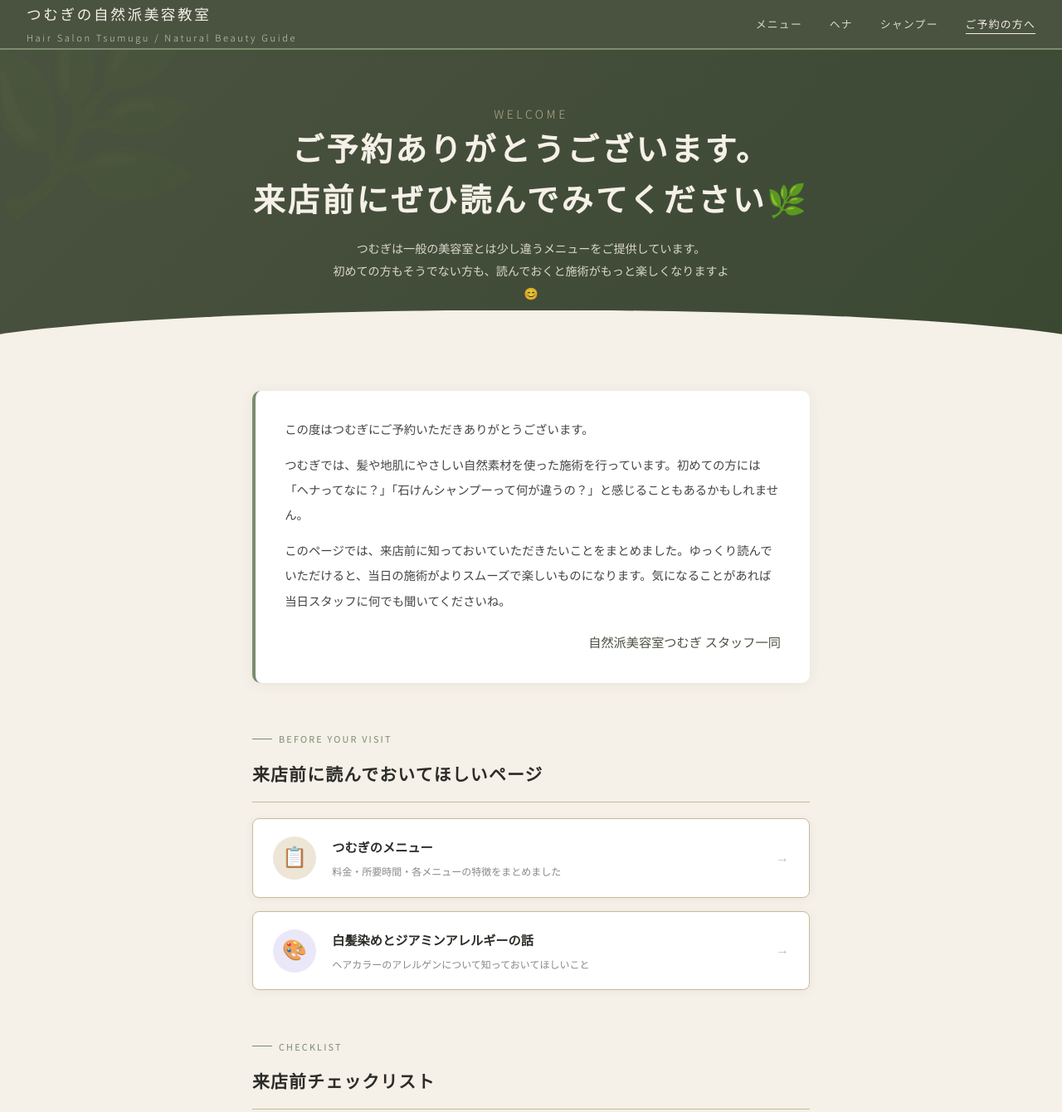
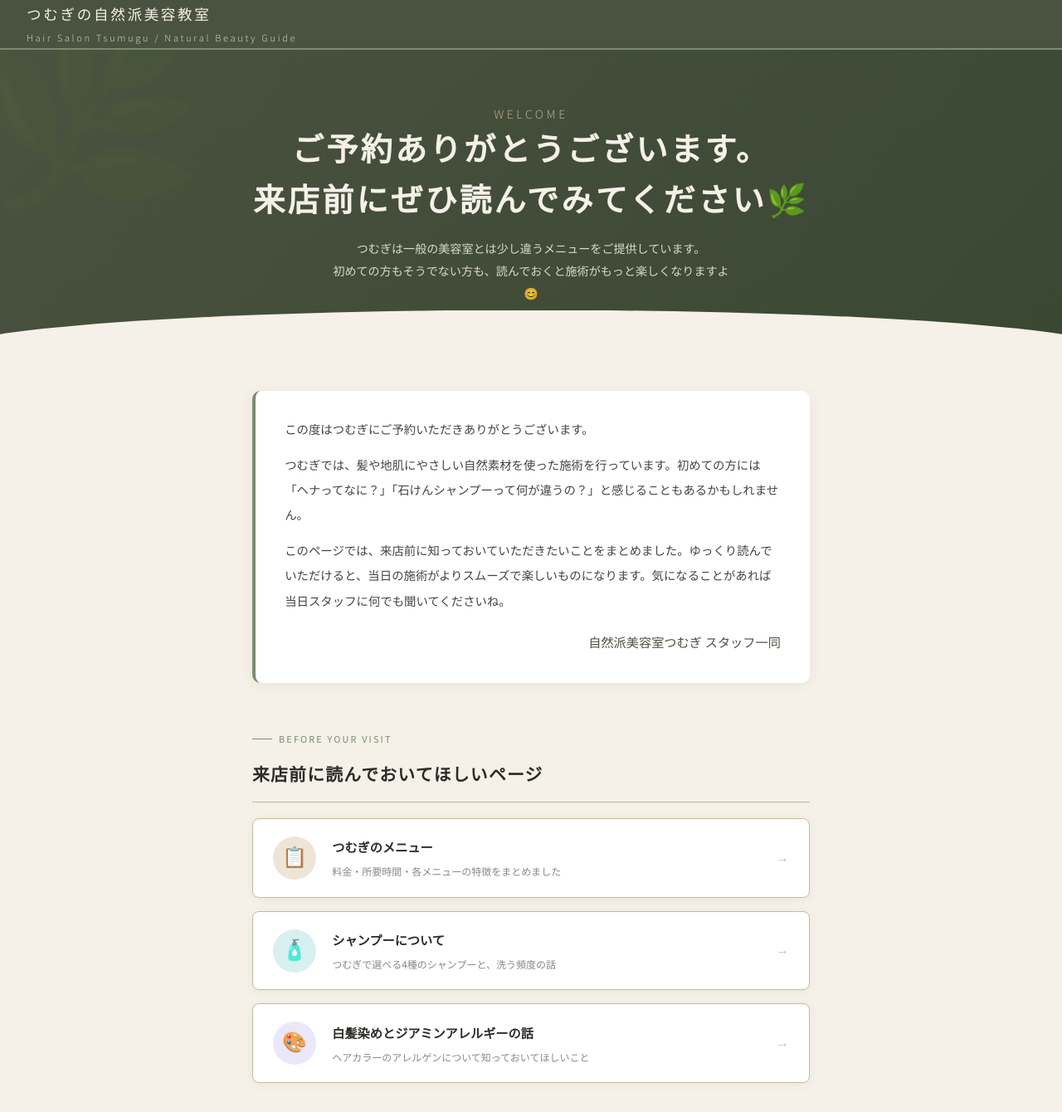
Before and after one commit to reenn0426-jpg/tsumugi-beauty, a plain HTML site: page tsumugi-all-pages_1/welcome.html in a window 1280 px wide. Shown: the top 1340 px of the page at 83% size. Drawn offline with Linux system fonts and the light colour scheme; a web font is replaced by a local one.

Commit message:
Add files via upload

```diff
--- a/tsumugi-all-pages_1/welcome.html
+++ b/tsumugi-all-pages_1/welcome.html
@@ -34,7 +34,6 @@
     padding: 0 2rem;
     display: flex;
     align-items: center;
-    justify-content: space-between;
     height: 60px;
     border-bottom: 2px solid var(--sage);
   }
@@ -54,25 +53,6 @@
     opacity: .75;
     display: block;
   }
-
-  nav a {
-    color: var(--cream);
-    text-decoration: none;
-    font-family: 'Noto Sans JP', sans-serif;
-    font-size: .8rem;
-    font-weight: 300;
-    letter-spacing: .1em;
-    margin-left: 1.8rem;
-    opacity: .85;
-    transition: opacity .2s;
-  }
-  nav a:hover { opacity: 1; }
-  nav a[aria-current="page"] {
-    opacity: 1;
-    border-bottom: 1px solid var(--cream);
-    padding-bottom: 2px;
-  }
-  @media (max-width: 700px) { nav { display: none; } }
 
   /* ── ヒーロー ── */
   .hero {
@@ -375,12 +355,6 @@
     つむぎの自然派美容教室
     <span>Hair Salon Tsumugu / Natural Beauty Guide</span>
   </a>
-  <nav>
-    <a href="menu.html">メニュー</a>
-    <a href="henna-home.html">ヘナ</a>
-    <a href="shampoo.html">シャンプー</a>
-    <a href="welcome.html" aria-current="page">ご予約の方へ</a>
-  </nav>
 </header>
 
 <section class="hero">
@@ -410,6 +384,15 @@
         <div class="card-text">
           <h3>つむぎのメニュー</h3>
           <p>料金・所要時間・各メニューの特徴をまとめました</p>
+        </div>
+        <span class="arrow">→</span>
+      </a>
+
+      <a class="read-card" href="shampoo.html">
+        <div class="card-icon shampoo">🧴</div>
+        <div class="card-text">
+          <h3>シャンプーについて</h3>
+          <p>つむぎで選べる4種のシャンプーと、洗う頻度の話</p>
         </div>
         <span class="arrow">→</span>
       </a>
@@ -458,7 +441,7 @@
   <div class="cta">
     <h3>当日お会いできるのを楽しみにしています🌿</h3>
     <p>ご不明な点はお気軽にLINEでご連絡ください</p>
-    <a class="cta-btn" href="https://line.me/R/ti/p/%40qao8096a" target="_blank" rel="noopener">LINEで問い合わせる</a>
+    <a class="cta-btn" href="http://line.ee/yuTECX7">LINEで問い合わせる</a>
   </div>
 
 </div>
```
Also changed, not shown: tsumugi-all-pages_1/henna-home.html (+3 -28 lines), tsumugi-all-pages_1/index.html (+3 -3 lines), tsumugi-all-pages_1/menu.html (+3 -29 lines), tsumugi-all-pages_1/shampoo.html (+1 -27 lines), tsumugi-all-pages_1/soap-shampoo.html (+3 -29 lines), 1 other file.
